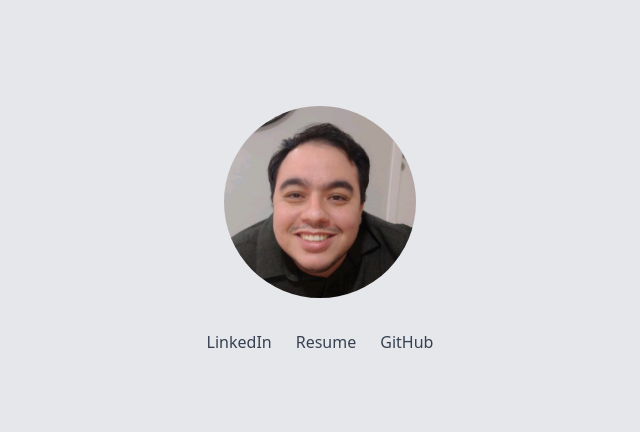
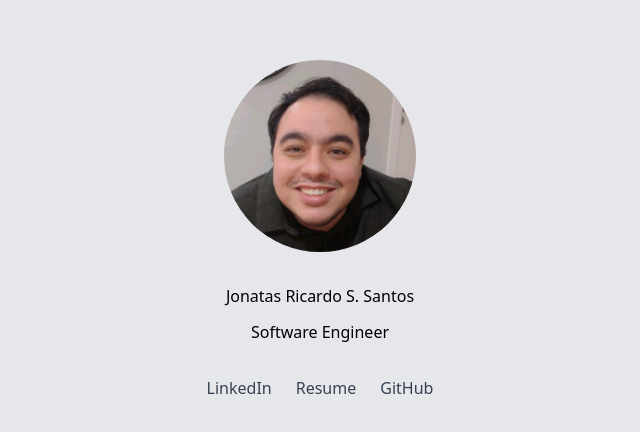
Before and after one commit to JonatasRicardo/site, a plain HTML site: page index.html in a window 1280 px wide. Shown: the part 170-602 px from the top of the page, without its empty margins (320-960 px from the left). Drawn offline with nearby package versions, Linux system fonts and the light colour scheme.

Commit message:
name and role

```diff
--- a/index.html
+++ b/index.html
@@ -10,6 +10,12 @@
     <div class="text-center">
         <img src="jonatas-ricardo.jpg" alt="Imagem de Perfil" class="w-48 h-48 rounded-full mx-auto mb-8">
 
+        <div class="flex justify-center space-x-6 mb-3">
+            <h1>Jonatas Ricardo S. Santos</h1>
+        </div>
+        <div class="flex justify-center space-x-6 mb-8">
+            Software Engineer
+        </div>
         <div class="flex justify-center space-x-6">
             <a href="https://www.linkedin.com/in/jonatasricardo" class="text-gray-700 hover:text-gray-900">LinkedIn</a>
             <a href="JonatasSantos-Resume.pdf" class="text-gray-700 hover:text-gray-900">Resume</a>
```
